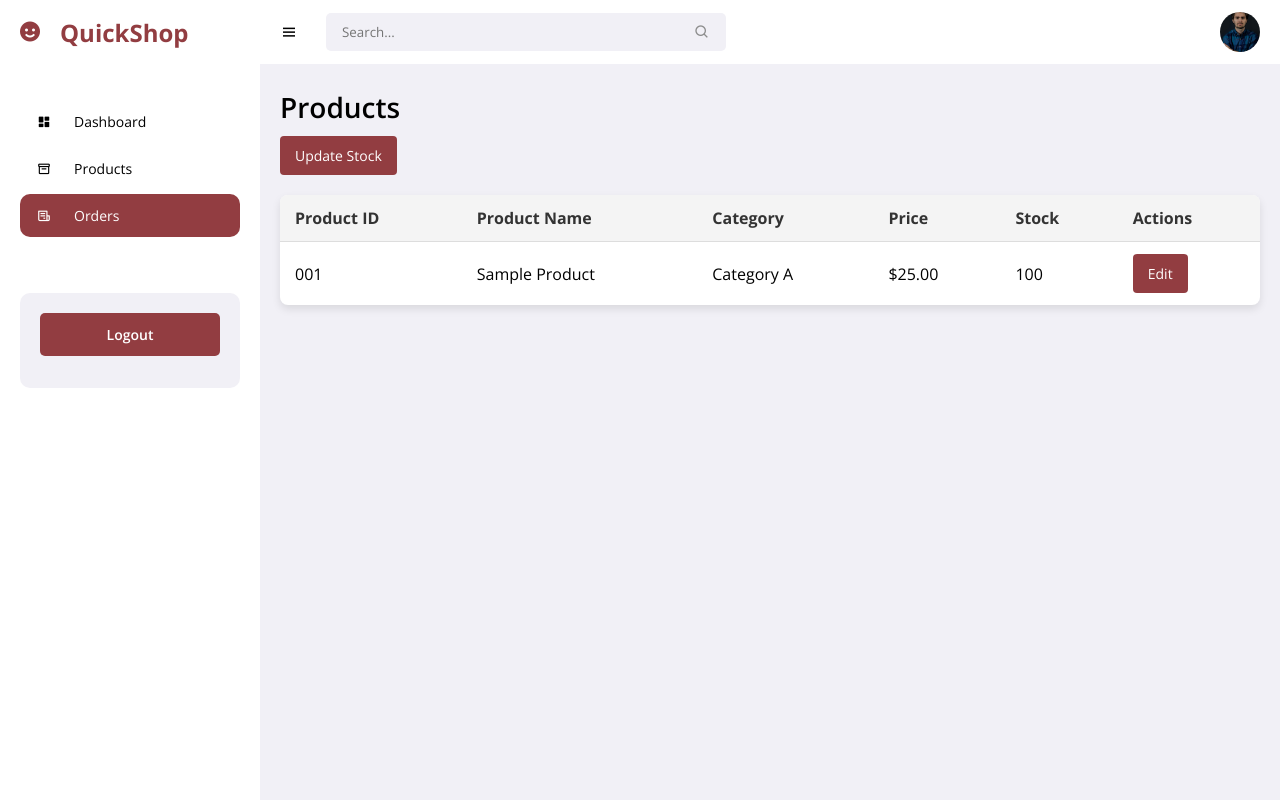
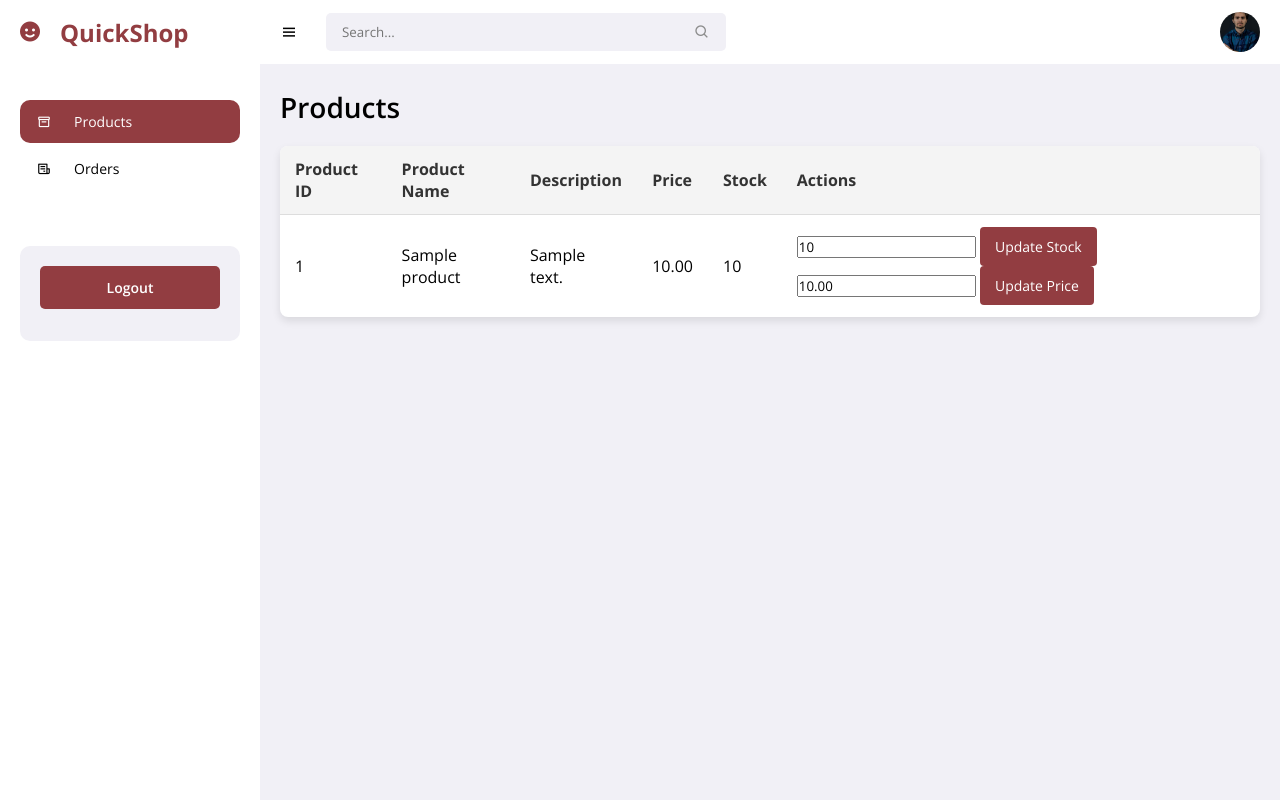
Before and after one commit to Joseph-Lartey/Database-Access-Control, a PHP site: page /Database-Access-Control/products.php in a window 1280 px wide. Run offline with PHP 8.4, Linux system fonts and the light colour scheme; tables that the repository leaves empty hold one stand-in row (values such as "Sample post").

Commit message:
Products and orders back-end

```diff
--- a/manager/products.php
+++ b/manager/products.php
@@ -1,3 +1,39 @@
+<?php
+include '../settings/connection.php';
+
+// Fetch products data
+$query = $pdo->prepare("SELECT * FROM Products");
+$query->execute();
+$products = $query->fetchAll(PDO::FETCH_ASSOC);
+
+// Handle updates
+if ($_SERVER['REQUEST_METHOD'] === 'POST' && isset($_POST['product_id'])) {
+    $product_id = intval($_POST['product_id']);
+
+    if (isset($_POST['update_stock'])) {
+        $new_stock = intval($_POST['stock_quantity']);
+        // Update stock quantity in the database
+        $update_stock_query = $pdo->prepare("UPDATE Products SET StockQuantity = :stock_quantity WHERE ProductID = :product_id");
+        $update_stock_query->bindParam(':stock_quantity', $new_stock, PDO::PARAM_INT);
+        $update_stock_query->bindParam(':product_id', $product_id, PDO::PARAM_INT);
+        $update_stock_query->execute();
+    }
+
+    if (isset($_POST['update_price'])) {
+        $new_price = floatval($_POST['price']);
+        // Update price in the database
+        $update_price_query = $pdo->prepare("UPDATE Products SET Price = :price WHERE ProductID = :product_id");
+        $update_price_query->bindParam(':price', $new_price, PDO::PARAM_STR);
+        $update_price_query->bindParam(':product_id', $product_id, PDO::PARAM_INT);
+        $update_price_query->execute();
+    }
+
+    // Reload the page to reflect updated data
+    header("Location: " . $_SERVER['PHP_SELF']);
+    exit;
+}
+?>
+
 <!DOCTYPE html>
 <html lang="en">
 <head>
@@ -5,7 +41,7 @@
     <meta name="viewport" content="width=device-width, initial-scale=1.0">
     <link href='https://unpkg.com/boxicons@2.0.9/css/boxicons.min.css' rel='stylesheet'>
     <link rel="stylesheet" href="../css/dashboard.css">
-    <title>View Orders</title>
+    <title>Manage Products</title>
     <style>
         /* Styling for the navigation profile picture */
         .nav-right {
@@ -77,9 +113,8 @@
     <section id="sidebar">
         <a href="../admin/admin.php" class="brand"><i class='bx bxs-smile icon'></i> QuickShop</a>
         <ul class="side-menu">
-            <li><a href="../view/dashboard.php"><i class='bx bxs-dashboard icon'></i> Dashboard</a></li>
-            <li><a href="../manager/products.php"><i class='bx bx-box icon'></i> Products</a></li>
-            <li><a href="../manager/orders.php" class="active"><i class='bx bx-receipt icon'></i> Orders</a></li>
+            <li><a href="../manager/products.php" class="active"><i class='bx bx-box icon'></i> Products</a></li>
+            <li><a href="../manager/orders.php"><i class='bx bx-receipt icon'></i> Orders</a></li>
         </ul>
         <div class="ads">
             <div class="wrapper">
@@ -104,30 +139,41 @@
 
         <main>
             <h1 class="title">Products</h1>
-            <button onclick="updateStock()">Update Stock</button>
             <table>
                 <thead>
                     <tr>
                         <th>Product ID</th>
                         <th>Product Name</th>
-                        <th>Category</th>
+                        <th>Description</th>
                         <th>Price</th>
                         <th>Stock</th>
                         <th>Actions</th>
                     </tr>
                 </thead>
                 <tbody>
-                    <!-- Sample Product records -->
-                    <tr>
-                        <td>001</td>
-                        <td>Sample Product</td>
-                        <td>Category A</td>
-                        <td>$25.00</td>
-                        <td>100</td>
-                        <td>
-                            <button onclick="editProduct()">Edit</button>
-                        </td>
-                    </tr>
+                <?php foreach ($products as $product): ?>
+                <tr>
+                    <td><?= htmlspecialchars($product['ProductID']) ?></td>
+                    <td><?= htmlspecialchars($product['Name']) ?></td>
+                    <td><?= htmlspecialchars($product['Description']) ?></td>
+                    <td><?= htmlspecialchars($product['Price']) ?></td>
+                    <td><?= htmlspecialchars($product['StockQuantity']) ?></td>
+                    <td>
+                        <!-- Form to update stock -->
+                        <form method="POST" style="display: inline;">
+                            <input type="hidden" name="product_id" value="<?= htmlspecialchars($product['ProductID']) ?>">
+                            <input type="number" name="stock_quantity" value="<?= htmlspecialchars($product['StockQuantity']) ?>" required>
+                            <button type="submit" name="update_stock">Update Stock</button>
+                        </form>
+                        <!-- Form to update price -->
+                        <form method="POST" style="display: inline;">
+                            <input type="hidden" name="product_id" value="<?= htmlspecialchars($product['ProductID']) ?>">
+                            <input type="number" step="0.01" name="price" value="<?= htmlspecialchars($product['Price']) ?>" required>
+                            <button type="submit" name="update_price">Update Price</button>
+                        </form>
+                    </td>
+                </tr>
+                <?php endforeach; ?>
                 </tbody>
             </table>
         </main>
@@ -137,10 +183,6 @@
         function updateStock() {
             alert("Stock update functionality triggered.");
         }
-
-        function editProduct() {
-            alert("Edit product functionality triggered.");
-        }
     </script>
 </body>
 </html>
--- a/settings/connection.php
+++ b/settings/connection.php
@@ -2,8 +2,8 @@
 // Database connection parameters
 $host = 'localhost';
 $dbname = 'quickshop';
-$username = 'root';
-$password = '';
+$username = 'dela';
+$password = 'root';
 
 try {
     // Establish a connection to the database
```
Also changed, not shown: manager/orders.php (+44 -29 lines).
